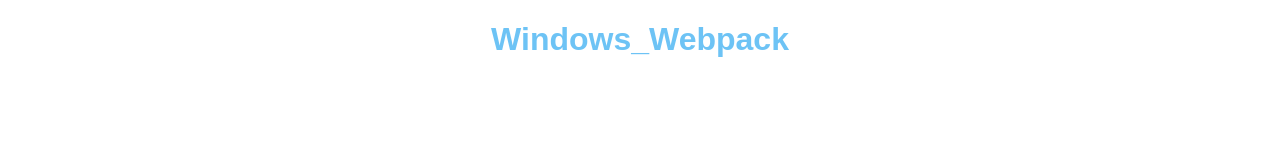
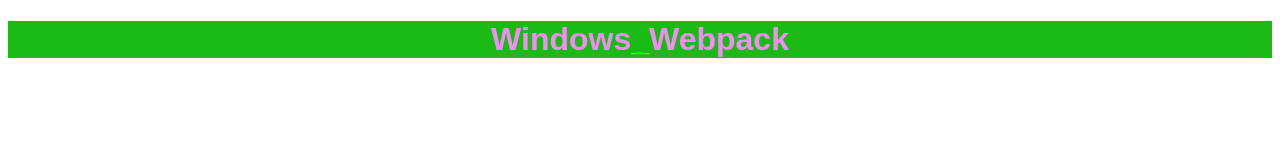
Before and after one commit to tranceyos2419/webpack_template, a website built with webpack: page index.html in a window 1280 px wide. Built offline with Linux system fonts and the light colour scheme.

Commit message:
create only style.css file by compiling .scss files with onchange and move to master branch

```diff
--- a/css/style.css
+++ /dev/null
@@ -1,3 +0,0 @@
-#title {
-  color: red;
-  background: color #ffb5ff; }
--- a/package.json
+++ b/package.json
@@ -7,7 +7,8 @@
     "test": "echo \"Error: no test specified\" && exit 1",
     "build": "webpack",
     "start": "webpack-dev-server --output-public-path=/dist/",
-    "scss": "node-sass --watch ./src/scss -o ./src/css"
+    "onchange": "onchange \"src/scss/*.scss\" -- npm run scss",
+    "scss": "node-sass ./src/scss/style.scss -o ./src/css/"
   },
   "keywords": [],
   "author": "Yoshi",
@@ -17,6 +18,7 @@
     "babel-loader": "^7.1.4",
     "babel-polyfill": "^6.26.0",
     "babel-preset-env": "^1.7.0",
+    "babel-preset-es2015": "^6.24.1",
     "babel-preset-stage-0": "^6.24.1",
     "css-loader": "^0.28.11",
     "node-sass": "^4.9.0",
--- a/src/css/header.css
+++ /dev/null
@@ -1,3 +0,0 @@
-header #title {
-  color: #0297ee93;
-  text-align: center; }
--- a/src/css/style.css
+++ b/src/css/style.css
@@ -2,5 +2,6 @@
   font-family: 'Sunflower', sans-serif; }
 
 header #title {
-  color: #0297ee93;
-  text-align: center; }
+  color: #f58bf5;
+  text-align: center;
+  background-color: #1abb14; }
--- a/src/js/main.js
+++ b/src/js/main.js
@@ -1,3 +1,15 @@
-import * as lib from './lib';
+import * as run from './run';
 
-console.log('Time '+ lib.time);
+run.exist();
+
+// import * as lib from './lib';
+
+// export let exist = () => {
+//     console.log("time " + lib.time);
+
+//     console.log("ES_arrow " + lib.multiplyES6(2, 3));
+// }
+
+// console.log("time " + lib.time);
+
+// console.log("ES_arrow " + lib.multiplyES6(2, 3));
--- /dev/null
+++ b/src/js/run.js
@@ -0,0 +1,9 @@
+import * as lib from './lib';
+
+export let exist = () => {
+
+    console.log("Let's run");
+    console.log("time " + lib.time);
+
+    console.log("ES_arrow " + lib.multiplyES6(2, 3));
+}
```
Also changed, not shown: webpack.config.js (+5 -4 lines), dist/bundle.js, 1 other file.
